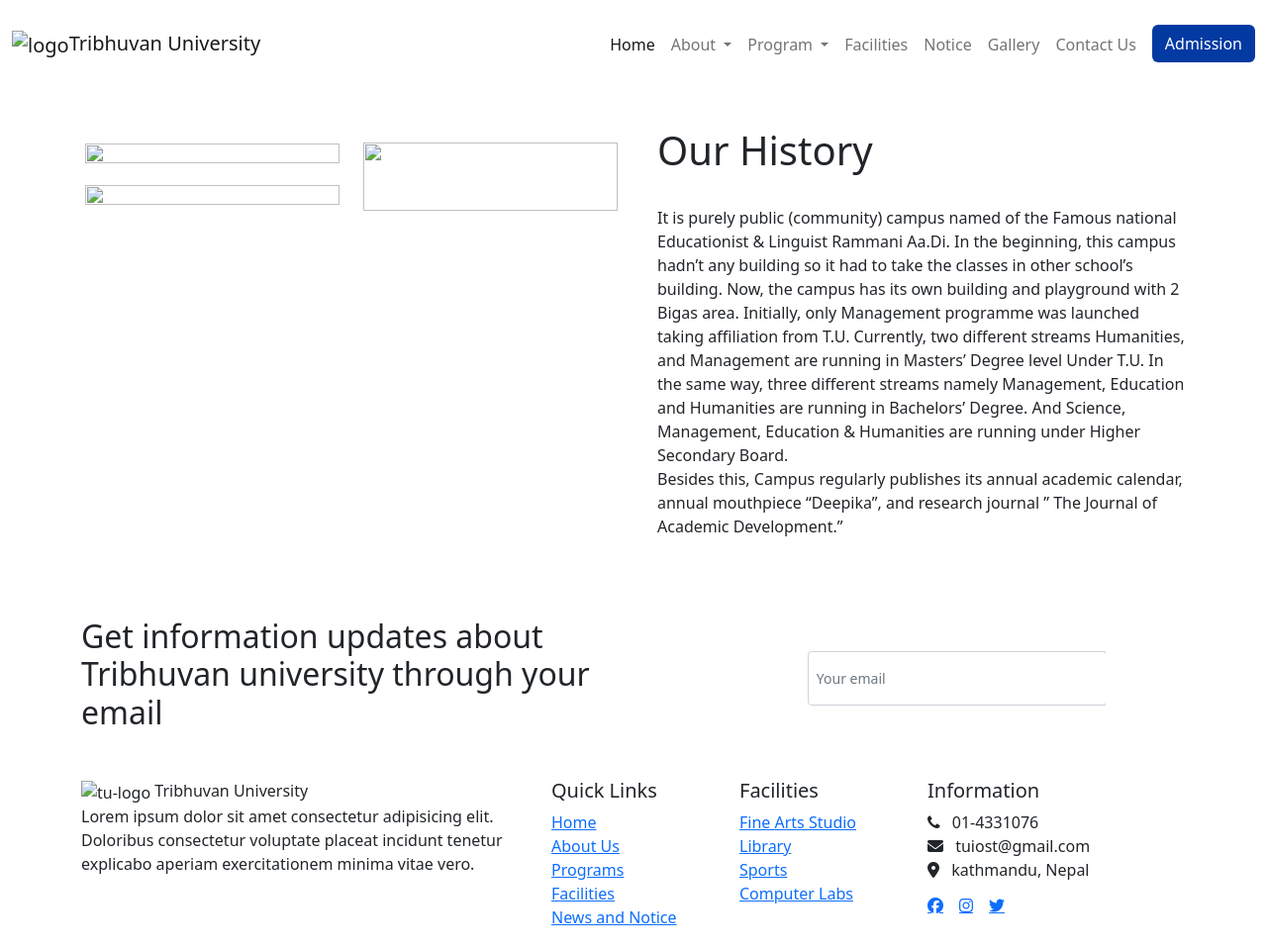
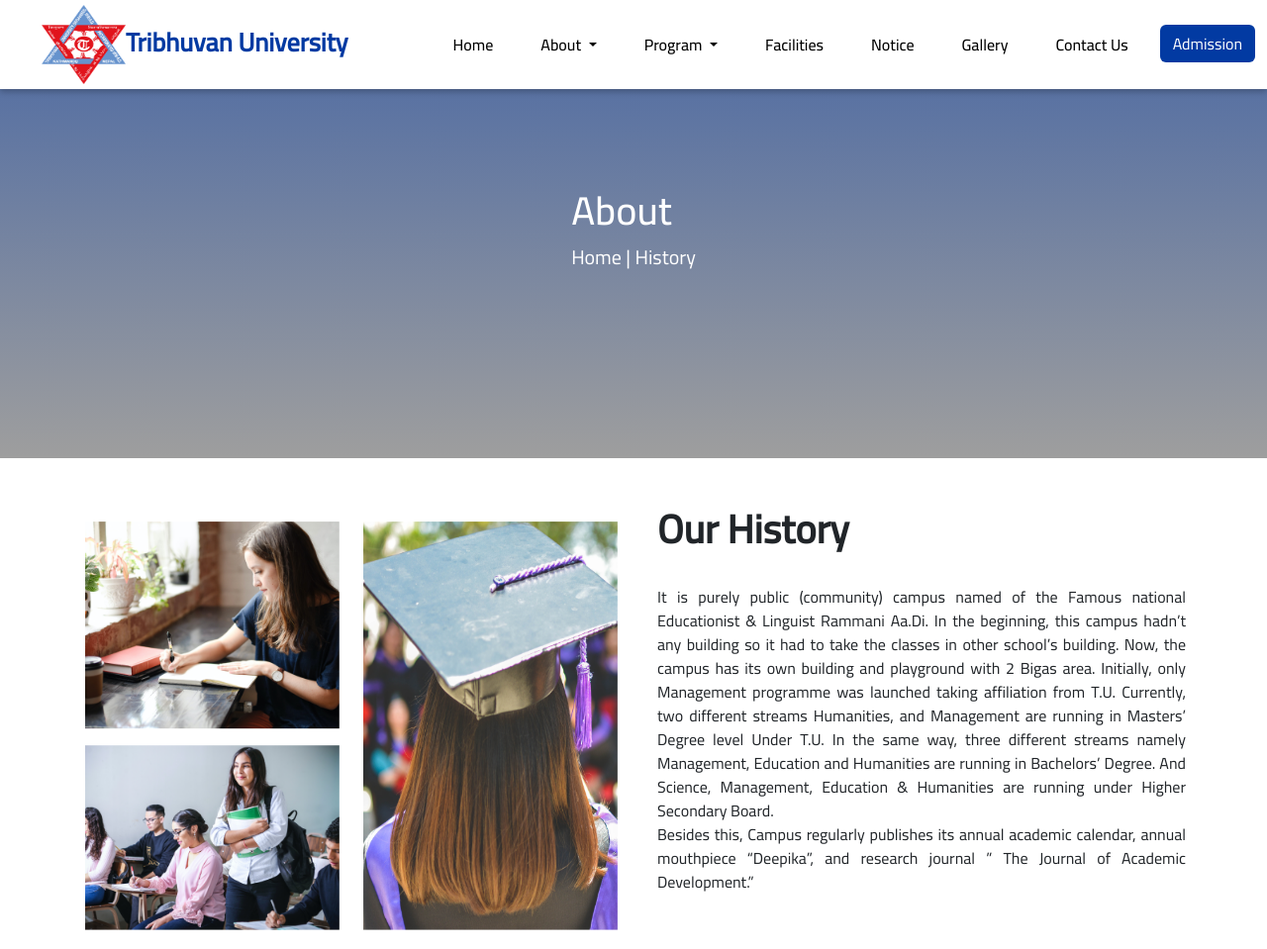
Before and after one commit to aashiqchalise/college-website, a plain HTML site: page about/history.html in a window 1280 px wide. Shown: the top 959 px of the page at 99% size. Drawn offline with nearby package versions, Linux system fonts and the light colour scheme; the site is published under a folder, as on GitHub Pages, so addresses that start at the root find nothing.

Commit message:
third commit

```diff
--- a/about/history.html
+++ b/about/history.html
@@ -12,8 +12,8 @@
     <link href="https://cdn.jsdelivr.net/npm/bootstrap@5.2.0-beta1/dist/css/bootstrap.min.css" rel="stylesheet"
         integrity="sha384-0evHe/X+R7YkIZDRvuzKMRqM+OrBnVFBL6DOitfPri4tjfHxaWutUpFmBp4vmVor" crossorigin="anonymous">
     <!-- custom css link -->
-    <link rel="stylesheet" href="/css/style.css">
-    <link rel="stylesheet" href="/css/responsive.css">
+    <link rel="stylesheet" href="../css/style.css">
+    <link rel="stylesheet" href="../css/responsive.css">
 
     <script src="https://kit.fontawesome.com/a076d05399.js"></script>
     <link rel="stylesheet" href="https://cdnjs.cloudflare.com/ajax/libs/font-awesome/4.7.0/css/font-awesome.min.css">
@@ -29,7 +29,7 @@
         <nav class="navbar navbar-expand-lg bg-white fixed-top " style="height: 90px;">
             <div class="container-fluid">
                 <div class="logo">
-                    <a class="navbar-brand img-responsive" href="#"><img src="/images/Tribhuvan_University_Logo.png" alt="logo">Tribhuvan University</a>
+                    <a class="navbar-brand img-responsive" href="#"><img src="../images/Tribhuvan_University_Logo.png" alt="logo">Tribhuvan University</a>
                 </div>
                 <button class="navbar-toggler shadow" type="button" data-bs-toggle="collapse"
                     data-bs-target="#navbarNavDropdown" aria-controls="navbarNavDropdown" aria-expanded="false"
@@ -40,7 +40,7 @@
                 <div class="collapse navbar-collapse ps-3" id="navbarNavDropdown">
                     <ul class="menu navbar-nav ms-auto">
                         <li class="nav-item">
-                            <a class="nav-link active" aria-current="page" href="/index.html">Home</a>
+                            <a class="nav-link active" aria-current="page" href="../index.html">Home</a>
                         </li>
                         <li class="nav-item dropdown">
                             <a class="nav-link dropdown-toggle" href="#" id="navbarDropdown" role="button"
@@ -48,9 +48,9 @@
                                 About
                             </a>
                             <ul class="dropdown-menu" aria-labelledby="navbarDropdown">
-                                <li><a class="dropdown-item" href="/about/mission.html">Mission</a></li>
-                                <li><a class="dropdown-item" href="/about/vision.html">Vision</a></li>
-                                <li><a class="dropdown-item" href="/about/history.html">History</a></li>
+                                <li><a class="dropdown-item" href="../about/mission.html">Mission</a></li>
+                                <li><a class="dropdown-item" href="../about/vision.html">Vision</a></li>
+                                <li><a class="dropdown-item" href="../about/history.html">History</a></li>
                             </ul>
                         </li>
                         <li class="nav-item dropdown">
@@ -62,33 +62,33 @@
                                 <li>
                                     <a class="dropdown-item" href="#">Bachelors <span class="caret"></span></a>
                                     <ul class="dropdown-submenu" >
-                                        <li><a class="dropdown-item" href="/programs/bsccsit.html">BSC-CSIT</a></li>
-                                        <li><a class="dropdown-item" href="/programs/bca.html">BCA</a></li>
+                                        <li><a class="dropdown-item" href="../programs/bsccsit.html">BSC-CSIT</a></li>
+                                        <li><a class="dropdown-item" href="../programs/bca.html">BCA</a></li>
                                     </ul>
                                 </li>
                                 <li>
                                     <a class="dropdown-item" href="#">Masters <span class="caret"></span></a>
                                     <ul class="dropdown-submenu" >
-                                        <li><a class="dropdown-item" href="/programs/med.html">M Ed</a></li>
-                                        <li><a class="dropdown-item" href="/programs/masocio.html">MA Sociology</a></li>
+                                        <li><a class="dropdown-item" href="../programs/med.html">M Ed</a></li>
+                                        <li><a class="dropdown-item" href="../programs/masocio.html">MA Sociology</a></li>
                                     </ul>
                                 </li>
                             </ul>
                         </li>
                         <li class="nav-item">
-                            <a class="nav-link" href="/facilities.html">Facilities</a>
+                            <a class="nav-link" href="../facilities.html">Facilities</a>
                         </li>
                         <li class="nav-item">
-                            <a class="nav-link" href="/notice.html">Notice</a>
+                            <a class="nav-link" href="../notice.html">Notice</a>
                         </li>
                         <li class="nav-item">
-                            <a class="nav-link" href="/gallery.html">Gallery</a>
+                            <a class="nav-link" href="../gallery.html">Gallery</a>
                         </li>
                         <li class="nav-item">
-                            <a class="nav-link" href="/contact.html">Contact Us</a>
+                            <a class="nav-link" href="../contact.html">Contact Us</a>
                         </li>
                         <li class="admit-button nav-item ms-2">
-                            <button type="button" class="btn" onclick="window.location.href='/admission.html'"
+                            <button type="button" class="btn" onclick="window.location.href='../admission.html'"
                                 style="background-color: #023AA2; color: white;">Admission</button>
                         </li>
                     </ul>
@@ -125,14 +125,14 @@
                     <div class="row">
                         <div class="col-sm-6">
                             <div class="">
-                                <img src="/images/about-page/mission1.png" alt="" style="height: 100%; width:100%;">
+                                <img src="../images/about-page/mission1.png" alt="" style="height: 100%; width:100%;">
                             </div>
                             <div class="mt-3">
-                                <img src="/images/about-page/mission2.png" alt="" style="height: 100%; width:100%;">
+                                <img src="../images/about-page/mission2.png" alt="" style="height: 100%; width:100%;">
                             </div>
                         </div>
                         <div class="col-sm-6">
-                            <img src="/images/about-page/mission3.png" alt="" style="height: 100%; width:100%;">
+                            <img src="../images/about-page/mission3.png" alt="" style="height: 100%; width:100%;">
                         </div>
                     </div>
                 </div>
@@ -187,7 +187,7 @@
                     <div class="row second-footer-div py-4">
                         <div class="col-sm-5">
                             <div class="logo">
-                                <img src="/images/Tribhuvan_University_Logo.png" alt="tu-logo"> Tribhuvan University
+                                <img src="../images/Tribhuvan_University_Logo.png" alt="tu-logo"> Tribhuvan University
                             </div>
                             <div>Lorem ipsum dolor sit amet consectetur adipisicing elit. Doloribus
                                 consectetur voluptate
```
Also changed, not shown: about/mission.html (+20 -20 lines), about/vision.html (+20 -20 lines), programs/bca.html (+13 -13 lines), programs/bsccsit.html (+17 -17 lines), programs/masocio.html (+17 -17 lines), programs/med.html (+17 -17 lines).
